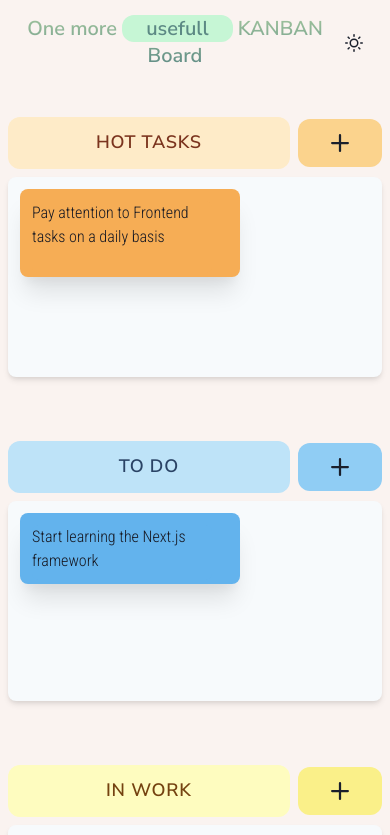
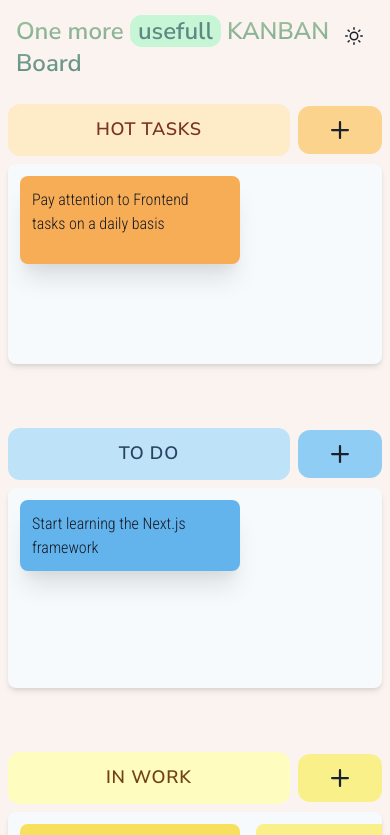
Before and after one commit to getFrontend/react-app-kanbanboard, a React (Vite) app: page / in a window 390 px wide. Shown: the top 835 px of the page. Built offline with nearby package versions, Linux system fonts and the light colour scheme.

Commit message:
update Responsive Styles

```diff
--- a/src/App.tsx
+++ b/src/App.tsx
@@ -1,4 +1,4 @@
-import { Heading, Container, SimpleGrid, Flex, Highlight } from '@chakra-ui/react';
+import { Heading, Container, SimpleGrid, Flex, Highlight, useColorModeValue } from '@chakra-ui/react';
 import Column from './components/Column/Column';
 import { ColumnType } from './utils/enums';
 import { DndProvider } from 'react-dnd';
@@ -13,38 +13,35 @@ function App() {
         maxWidth="container.xl"
         py={4}
       >
-        <Flex
-          align="center"
-        >
+        <Flex>
           <Heading
             w="full"
-            fontSize={{ base: 'xl', sm: '4xl', md: '5xl' }}
+            fontSize={{ base: '2xl', sm: '3xl', md: '4xl', xl: '5xl' }}
             fontWeight="bold"
-            textAlign="center"
+            textAlign={{ base: 'left', md: 'center' }}
             bgGradient="linear(to-t, #5C8984, #A0C49D)"
             bgClip="text"
           >
             <Highlight
               query="usefull"
-              styles={{ px: '6', rounded: 'xl', bg: 'green.100', color: '#5C8984' }}
+              styles={{ px: {base: '2', sm: '6'}, rounded: 'xl', bg: 'green.100', color: '#5C8984' }}
             >
               One more usefull KANBAN Board
             </Highlight>
           </Heading >
           <DarkModeIconButton
             bgColor='transparent'
-            _hover={{ bgColor: '#FFD9B7' }}
+            _hover={{ bgColor: useColorModeValue('#FFD9B7', 'gray.700') }}
             fontSize={{ base: 'lg', md: '2xl' }}
             rounded="full"
           />
         </Flex>
-
       </Container>
       <DndProvider backend={HTML5Backend}>
         <Container
           maxWidth="container.xl"
           px={2}
-          py={8}
+          py={{ base: '2', sm: '4', md: '8' }}
         >
           <SimpleGrid
             columns={{ base: 1, md: 2, lg: 4 }}
--- a/src/components/Column/Column.tsx
+++ b/src/components/Column/Column.tsx
@@ -77,8 +77,7 @@ function Column({ column }: { column: ColumnType }) {
           w="30%"
           color={useColorModeValue('gray.800', 'gray.600')}
           bgColor={useColorModeValue(iconColor200, iconColor400)}
-          // bgColor={useColorModeValue('gray.100', 'gray.700')}
-          _hover={{ bgColor: useColorModeValue(iconColor100, iconColor400) }}
+          _hover={{ bgColor: useColorModeValue(iconColor100, iconColor200) }}
           rounded="xl"
           variant="solid"
           fontSize="lg"
```
